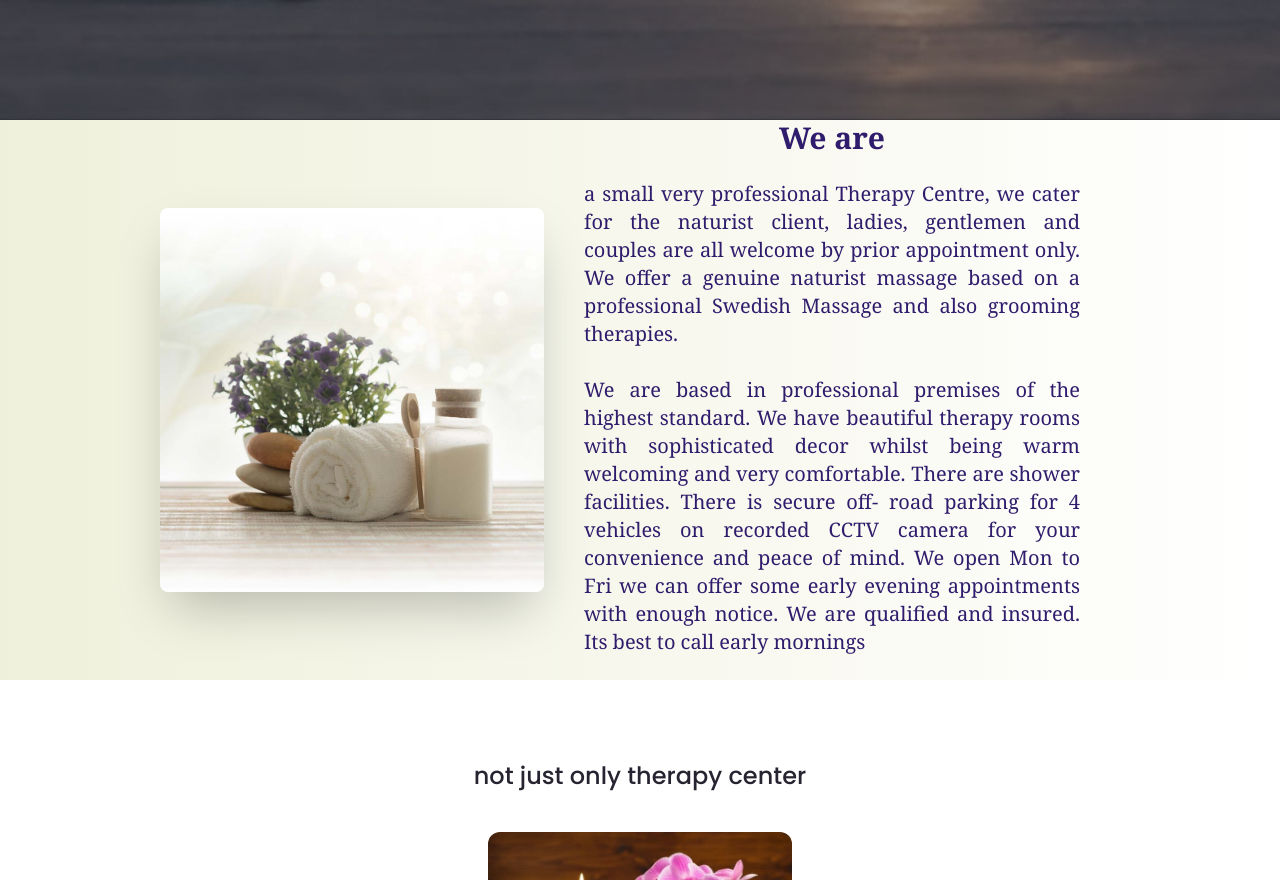
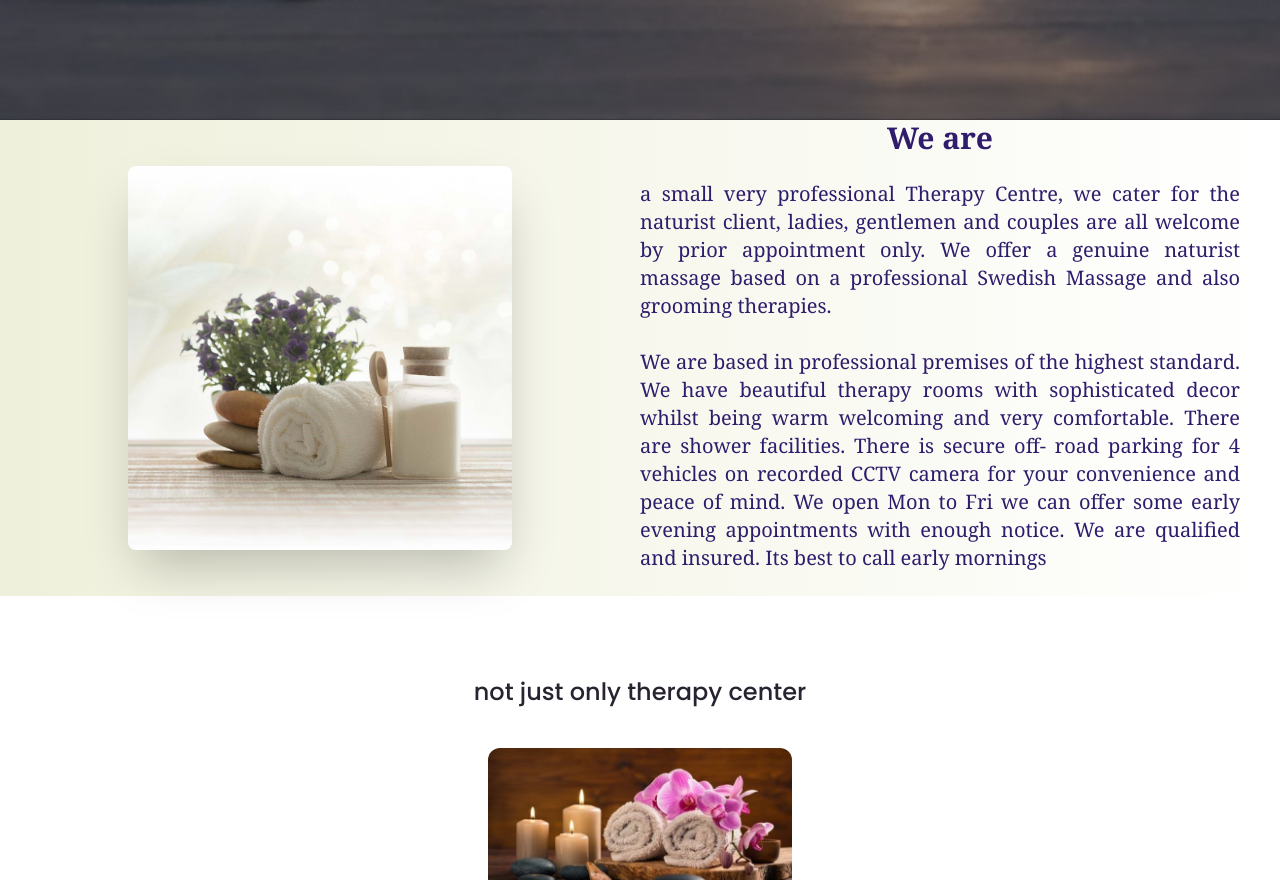
Before and after one commit to YSanj98/serene-naturist-re-design, a React (Vite) app: page / in a window 1280 px wide. Shown: the part 680-1560 px from the top of the page. Built offline with nearby package versions, Linux system fonts and the light colour scheme; a web font is replaced by a local one.

Commit message:
media query problem fixed

```diff
--- a/src/components/Home/index.tsx
+++ b/src/components/Home/index.tsx
@@ -7,7 +7,7 @@ type Props = {
 };
 
 const Home = (props: Props) => {
-    const isAboveMediumScreens = mediaQuery("(min-width:1060px)");
+    const isAboveMediumScreens = mediaQuery("(min-width:850px)");
     const isBelowSmallScreens = mediaQuery("(max-width:850px)");
   return (
     //Main hero section
@@ -18,7 +18,7 @@ const Home = (props: Props) => {
           <motion.div className="max-w-md" initial="hidden" whileInView="visible" viewport={{ once: true, amount: 0.5 }} transition={{ delay: 0.2, duration: 0.5 }} variants={{
                       hidden: { opacity: 0, x: -50 },
                       visible: { opacity: 1, x: 0 },}}>
-            <h1 className="mb-5 text-5xl font-bold">Welcome To Serene Naturist</h1>
+            <h1 className="mb-5 text-5xl xs:text-4xl font-bold">Welcome To Serene Naturist</h1>
             <p className="mb-5">
               This Website is dedicated to our Naturist clients,
               people following a naturist lifestyle,
@@ -46,11 +46,9 @@ const Home = (props: Props) => {
       {/*Desktop view*/}
       {isAboveMediumScreens && (
           <div className="font-serif bg-gradient-to-r from-[#EFF0DB] to-[#FFFFFF]">
-          <div className=" flex items-center justify-between mx-auto w-3/4">
-            <div>
-            <img src="src/assets/images/image1.jpg" className="my-20 max-w-sm rounded-lg shadow-2xl" />
-            </div>
-            <div className='text-primary-100 mx-10'>
+            <div className="grid grid-cols-2  items-center justify-between">
+              <img src="src/assets/images/image1.jpg" className="place-content-center m-auto max-w-sm rounded-lg shadow-2xl" />
+              <div className='text-primary-100 mr-10'>
                 <h1 className="text-center text-3xl font-bold">We are</h1>
                 <p className="text-justify text-xl py-6 font-medium"> a small very professional Therapy Centre,
                 we cater for the naturist client, ladies, gentlemen and couples are all welcome
```
Lines whose indentation alone changed are shown as unchanged.
